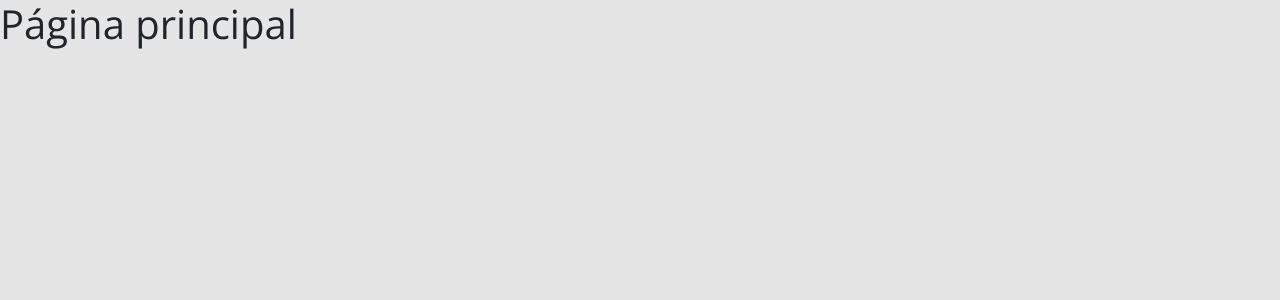
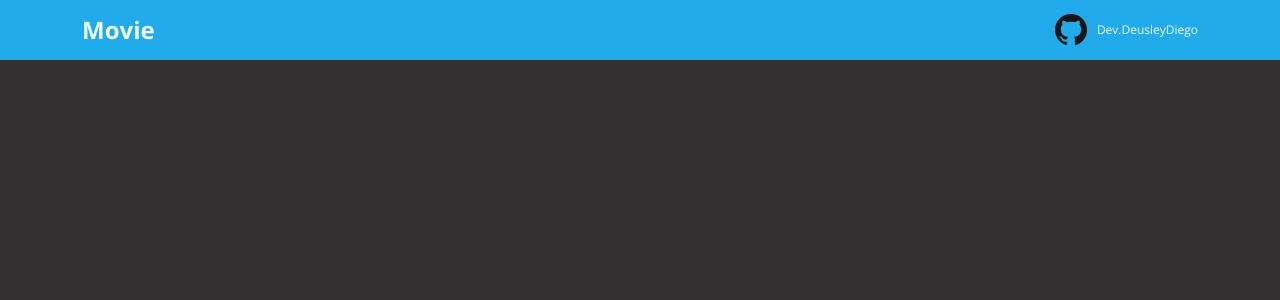
Before and after one commit to Deuslleyw/app_movie, a React (Create React App) app in the folder frontend/: page / in a window 1280 px wide. Shown: the top 300 px of the page. Built offline with nearby package versions, Linux system fonts and the light colour scheme; the HTML template or start-up script is replaced by a standard one.

Commit message:
impl_NavBar

```diff
--- a/frontend/src/App.tsx
+++ b/frontend/src/App.tsx
@@ -1,7 +1,9 @@
+import Navbar from "./components/Navbar";
+
 function App() {
   return (
-<h1>Página principal</h1>
-  );
+    <Navbar />
+ );
 }
 
 export default App;
--- /dev/null
+++ b/frontend/src/components/Navbar/index.tsx
@@ -0,0 +1,22 @@
+import { ReactComponent as GithubIcon } from 'assets/img/github.svg'
+import './styles.css'
+function Navbar() {
+
+    return (
+        <header>
+            <nav className="container">
+                <div className="movie-nav-content">
+                    <h1>Movie</h1>
+                    <a href="https://github.com/Deuslleyw">
+                        <div className="movie-icon-container">
+                            <GithubIcon/>
+                            <p className="movie-contact-link">Dev.DeusleyDiego</p>
+                        </div>
+                    </a>
+                </div>
+            </nav>
+        </header>
+    );
+}
+
+export default Navbar;
--- /dev/null
+++ b/frontend/src/components/Navbar/styles.css
@@ -0,0 +1,27 @@
+header{
+background-color: var(--color-primary);
+height: 60px;
+display: flex;
+align-items: center;
+}
+.movie-nav-content{
+    display: flex;
+    justify-content: space-between;
+    align-items: center;
+}
+
+.movie-nav-content h1{
+    margin: 0%;
+    font-weight: 700;
+    font-size: 24px;
+}
+
+.movie-icon-container{
+    display: flex;
+    align-items: center;
+
+}
+.movie-contact-link{
+    margin: 0 0 0 10px;
+    font-size: 12px;
+}
--- a/frontend/src/index.css
+++ b/frontend/src/index.css
@@ -1,15 +1,16 @@
 @import url('https://fonts.googleapis.com/css2?family=Open+Sans:wght@400;700&display=swap');
 
 :root{
-    --color-primary: #4D41C0;
+    --color-primary: #21abeb;
 }
 
 *{
     box-sizing: border-box;
     font-family: 'Open Sans', sans-serif;
+    color: aliceblue;
 }
 html, body{
-    background-color: #E5E5E5;
+    background-color: #333131;
 }
 a, a:hover{
     text-decoration: none;
--- a/frontend/tsconfig.json
+++ b/frontend/tsconfig.json
@@ -1,5 +1,6 @@
 {
   "compilerOptions": {
+    "baseUrl": "./src",
     "target": "es5",
     "lib": [
       "dom",
```
Also changed, not shown: frontend/src/assets/img/github.svg (added).
